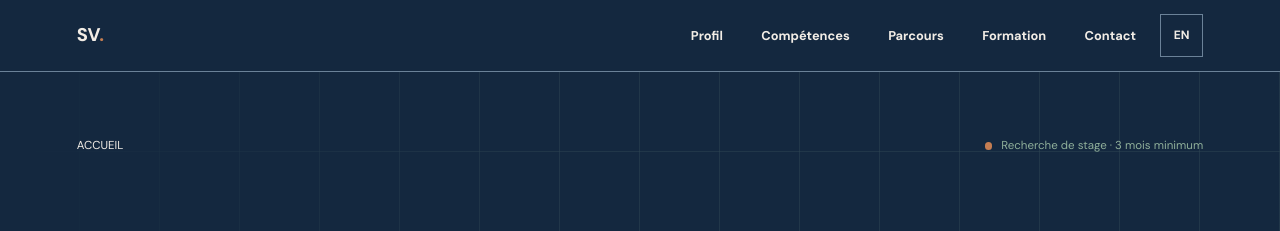
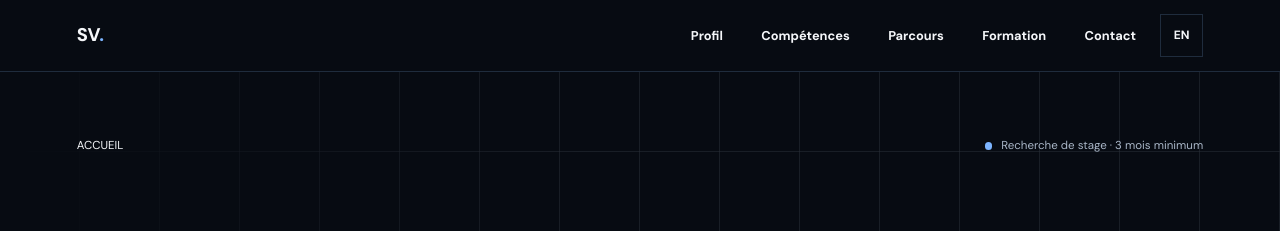
Before and after one commit to stevnV1/stevn.v1, a plain HTML site: page index.html in a window 1280 px wide. Shown: the top 231 px of the page. Drawn offline with Linux system fonts and the light colour scheme.

Commit message:
Mise à jour de la palette noir / bleu nuit / blanc pour le site

```diff
--- a/styles.css
+++ b/styles.css
@@ -1,13 +1,13 @@
 :root {
   color-scheme: dark;
-  --bg: #14283F;
-  --text: #F2EDE6;
-  --muted: #8FAF9A;
-  --accent: #C47D52;
-  --surface: #102237;
-  --line: #6B8298;
-  --accent-text: #14283F;
-  --hero-wash: rgb(242 237 230 / 7%);
+  --bg: #070B12;
+  --text: #F5F7FA;
+  --muted: #A9B6C7;
+  --accent: #7CB4FF;
+  --surface: #0E1725;
+  --line: #1F2C3D;
+  --accent-text: #08131F;
+  --hero-wash: rgb(124 180 255 / 8%);
   --color-bg: var(--bg);
   --color-surface: var(--surface);
   --color-text: var(--text);
@@ -329,7 +329,7 @@ summary:focus-visible {
 }
 
 .hero-kicker span {
-  color: #F2B17F;
+  color: var(--accent);
 }
 
 .hero h1 {
@@ -342,7 +342,7 @@ summary:focus-visible {
 }
 
 .hero h1 span {
-  color: #F2B17F;
+  color: var(--accent);
 }
 
 .scroll-cue {
```
